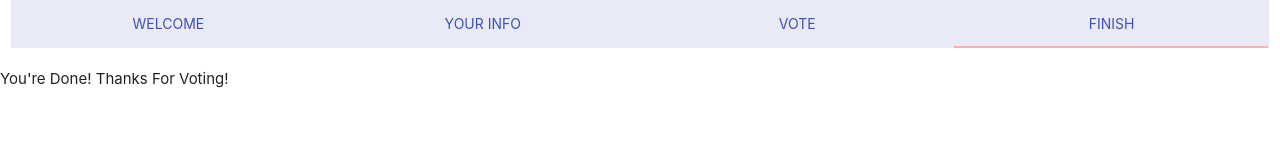
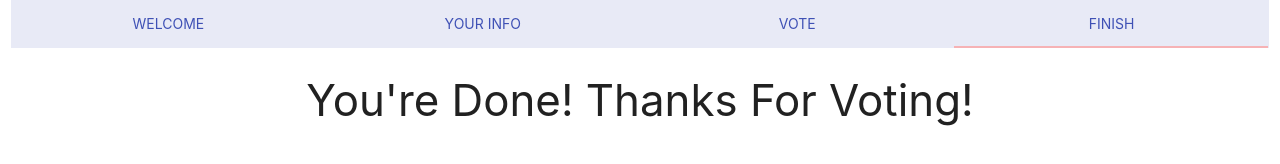
Before and after one commit to Roberto-Cohen/BlockVote, a website: page index.html in a window 1280 px wide. Both pictures are taken after a click on the link "FINISH". Drawn offline with nearby package versions, Linux system fonts and the light colour scheme.

Commit message:
finish page

```diff
--- a/index.html
+++ b/index.html
@@ -90,7 +90,8 @@
 			</div>
 		</div>
 		</div>
-		<div id="finish" class="col s12">You're Done! Thanks For Voting!</div>
+		<div id="finish" class="col s12">
+			<h3 style="text-align: center">You're Done! Thanks For Voting!</h1>
 		</div>
 	</form>
 	<!--JavaScript at end of body for optimized loading-->
```
